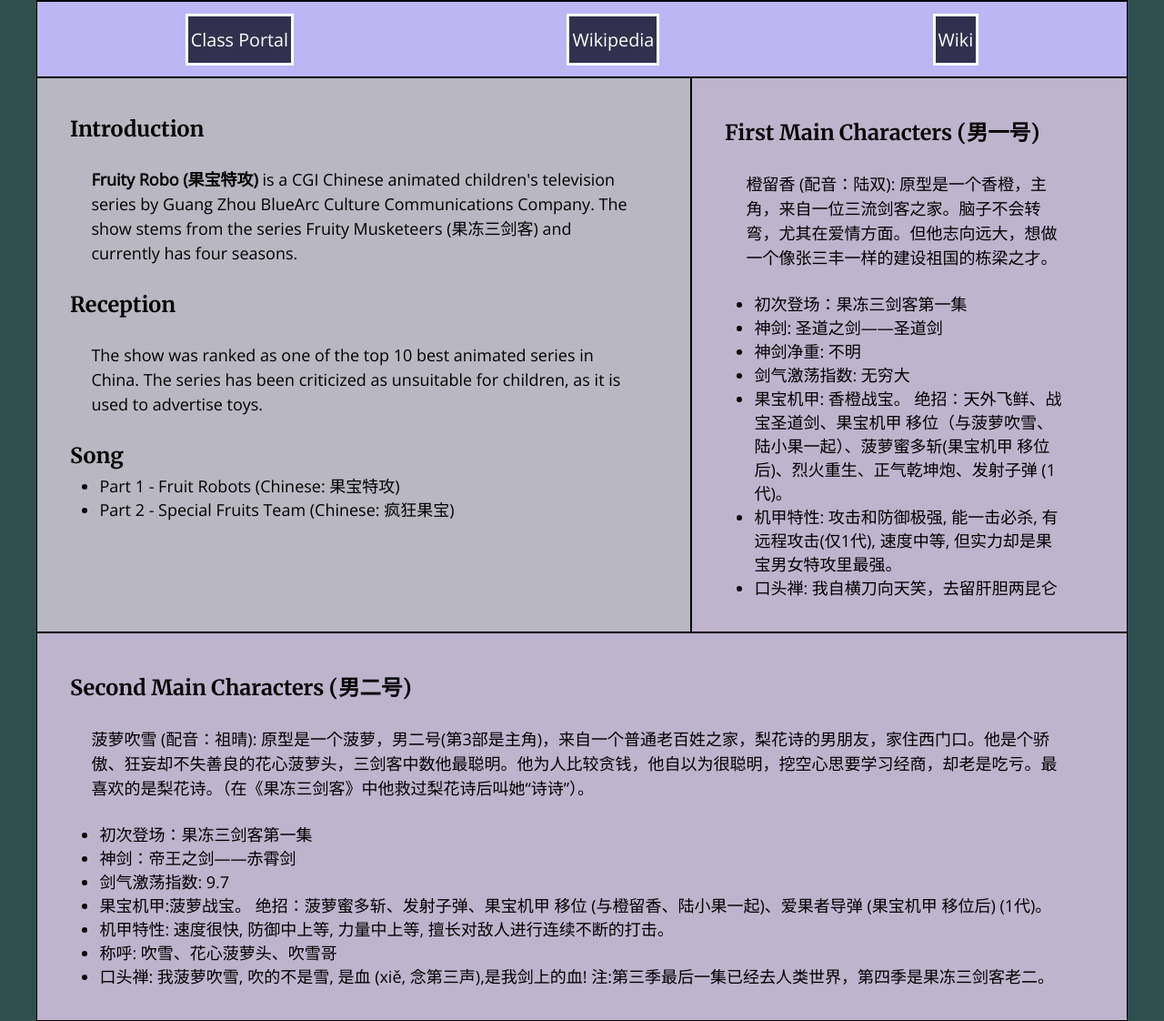
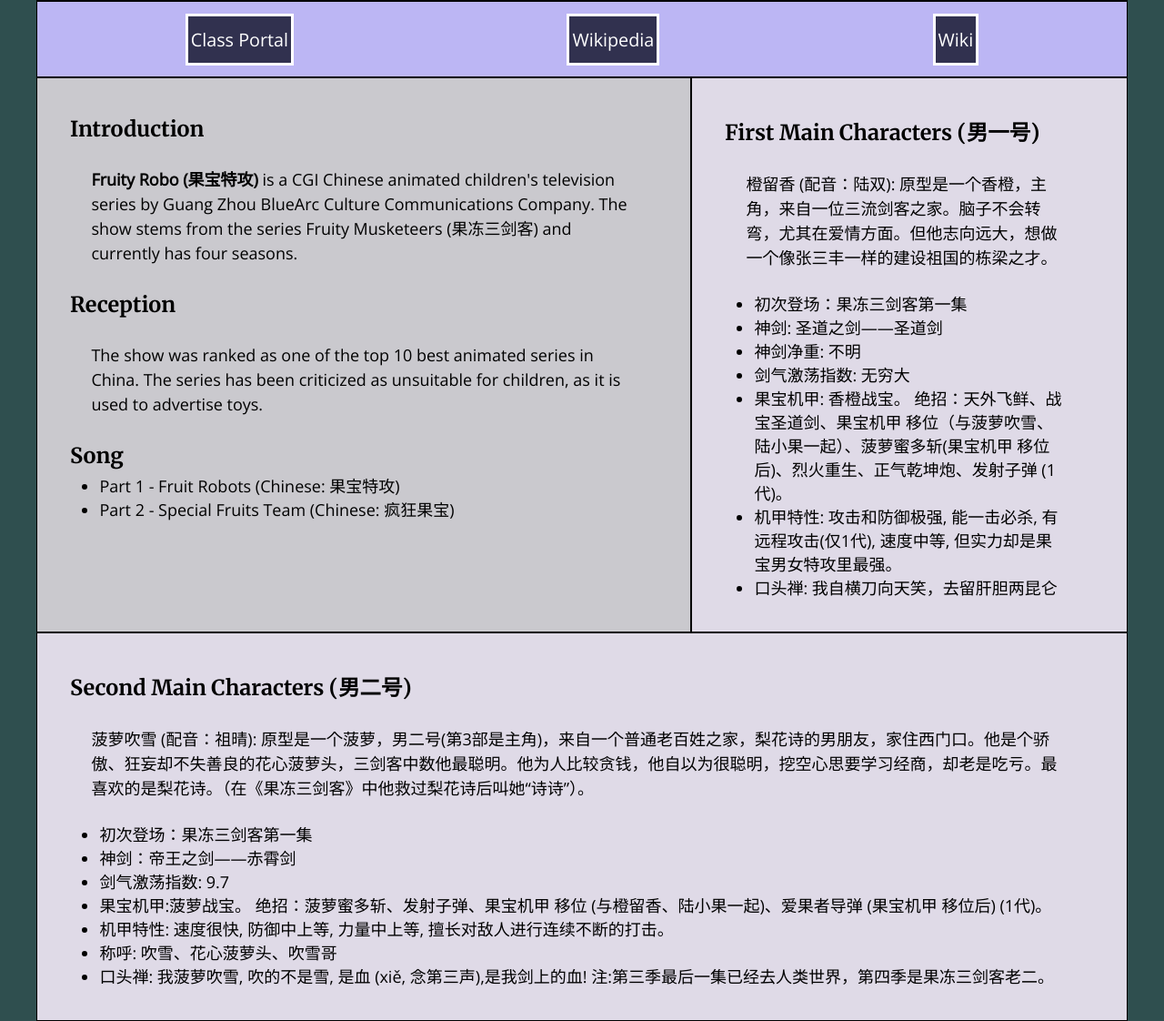
Before and after one commit to winmy-chiu/lab4-csci3150-accessible-CSS-layout, a plain HTML site: page index.html in a window 1280 px wide. Shown: the part 127-1249 px from the top of the page at 91% size. Drawn offline with nearby package versions, Linux system fonts and the light colour scheme.

Commit message:
Fix aside color

```diff
--- a/css/responsive.css
+++ b/css/responsive.css
@@ -150,9 +150,9 @@ nav ul li:active {
 
 header {grid-area: header1; background:rgb(25, 32, 53);}
 nav {grid-area: nav1; background:rgb(188, 182, 244);}
-main {grid-area: main1; background: rgb(185, 183, 193); max-height: 100%;}
-#aside1 {grid-area: aside1; background: rgb(191, 180, 205);}
-#aside2 {grid-area: aside2; background: rgb(191, 180, 205);}
+main {grid-area: main1; background: rgb(202, 201, 206); max-height: 100%;}
+#aside1 {grid-area: aside1; background: rgb(223, 218, 231);}
+#aside2 {grid-area: aside2; background: rgb(223, 218, 231);}
 footer {grid-area: footer1; background: rgb(25, 32, 53);}
 
 
```
